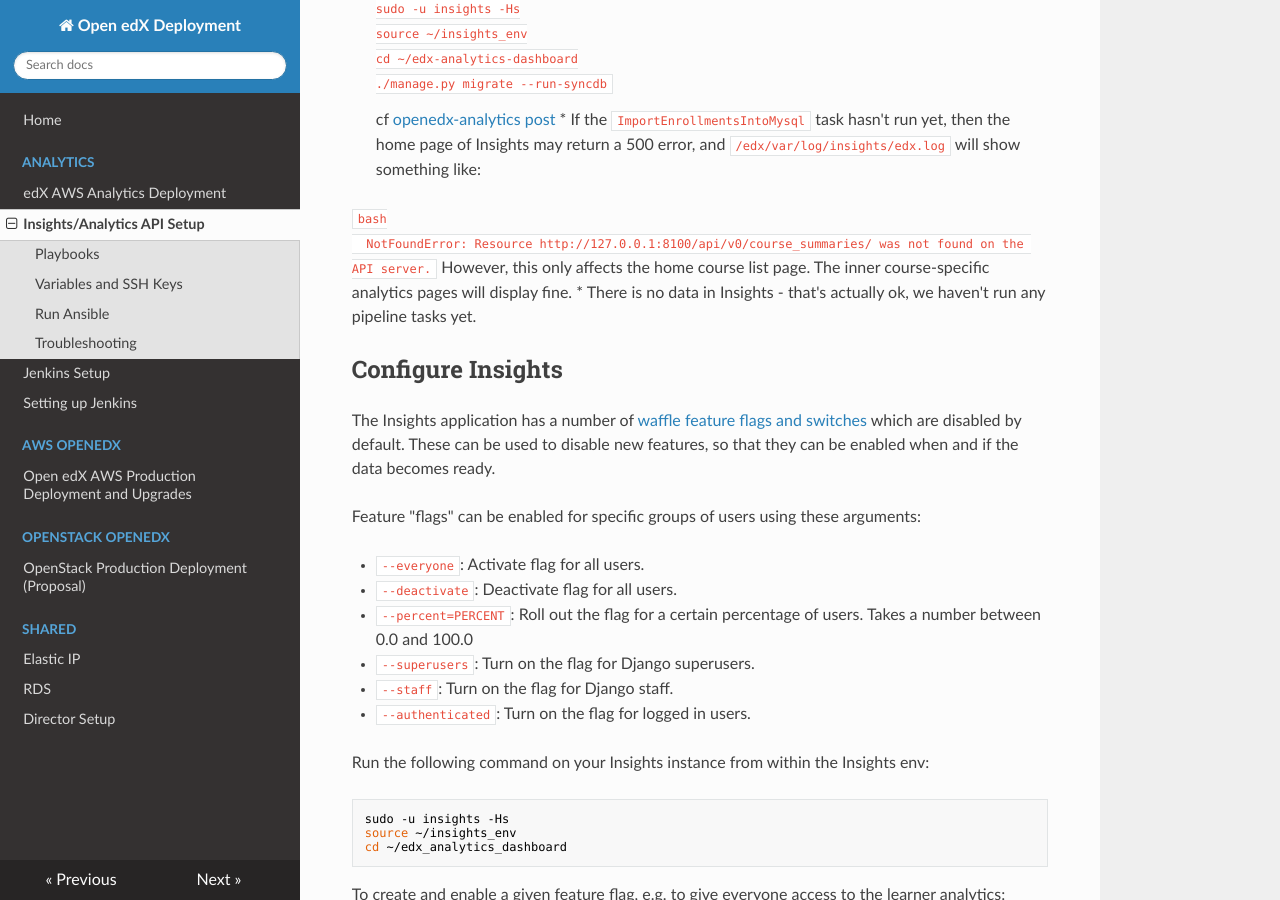
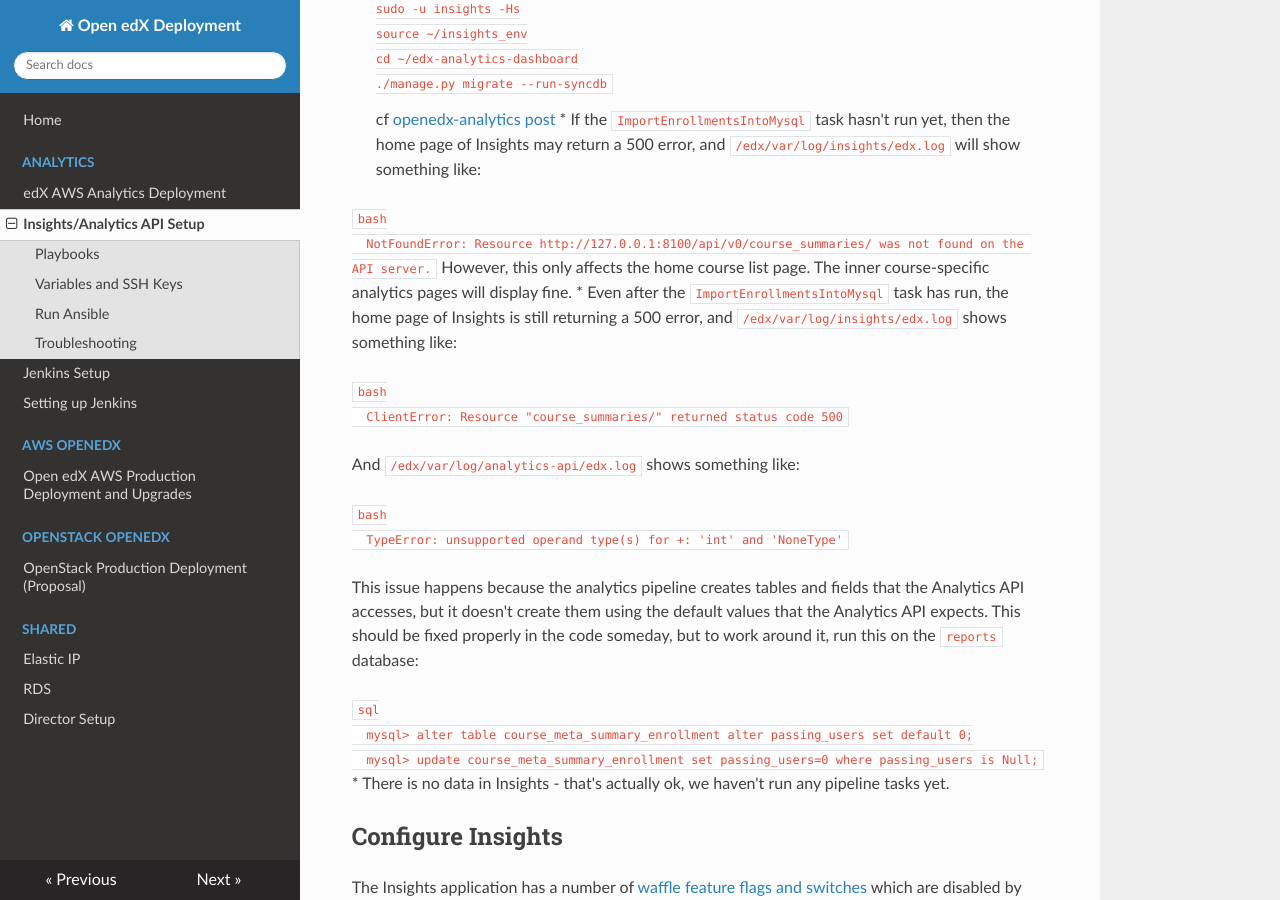
Before and after one commit to open-craft/openedx-deployment, an MkDocs documentation site: the page built from docs/analytics/insights.md, in a window 1280 px wide and 900 px high, scrolled down 4804 px. Built offline with MkDocs 1.6.1, drawn with Linux system fonts in a browser that asks for light colours; nearby versions of some CDN libraries.

Commit message:
Adds SQL workaround for Analytics API data issue

````diff
--- a/docs/analytics/insights.md
+++ b/docs/analytics/insights.md
@@ -237,6 +237,27 @@ your `vars-analytics.yml`.
   NotFoundError: Resource http://127.0.0.1:8100/api/v0/course_summaries/ was not found on the API server.
   ```
   However, this only affects the home course list page.  The inner course-specific analytics pages will display fine.
+* Even after the `ImportEnrollmentsIntoMysql` task has run, the home page of Insights is still returning a 500 error,
+  and `/edx/var/log/insights/edx.log` shows something like:
+
+  ```bash
+  ClientError: Resource "course_summaries/" returned status code 500
+  ```
+
+  And `/edx/var/log/analytics-api/edx.log` shows something like:
+
+  ```bash
+  TypeError: unsupported operand type(s) for +: 'int' and 'NoneType'
+  ```
+
+  This issue happens because the analytics pipeline creates tables and fields that the Analytics API accesses, but it
+  doesn't create them using the default values that the Analytics API expects.  This should be fixed properly in the
+  code someday, but to work around it, run this on the `reports` database:
+
+  ```sql
+  mysql> alter table course_meta_summary_enrollment alter passing_users set default 0;
+  mysql> update course_meta_summary_enrollment set passing_users=0 where passing_users is Null;
+  ```
 * There is no data in Insights - that's actually ok, we haven't run any pipeline tasks yet.
 
 Configure Insights
````
